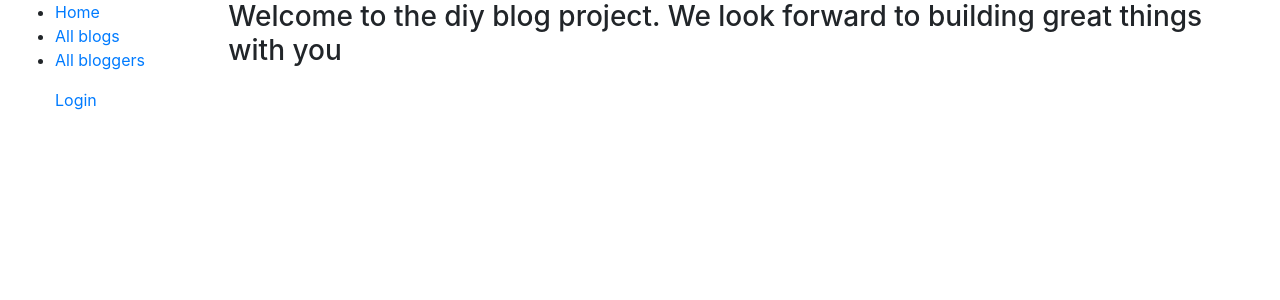
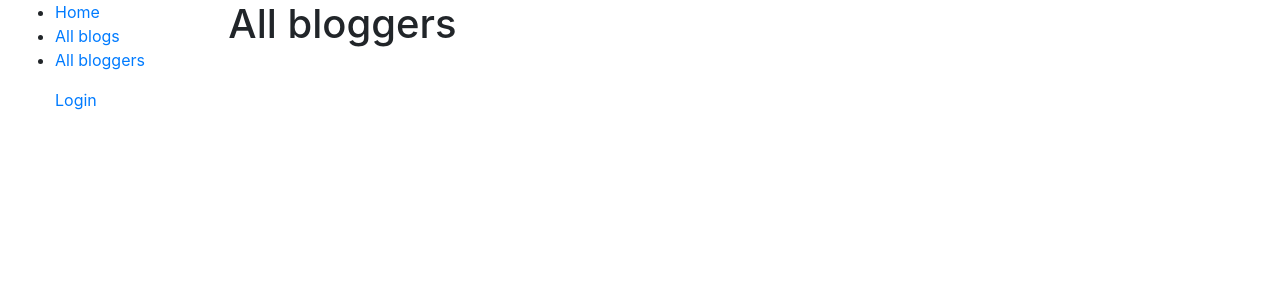
Before and after one commit to MungaiVic/diyblog, a Django app: page /blog/ in a window 1280 px wide. Shown: the top 300 px of the page. Run offline with Django 3.2, Linux system fonts and the light colour scheme; data that the repository does not hold is empty; parts of the project's set-up code (start-up, migrations or seed data) failed here and were passed over.

Commit message:
Added list view for bloggers on home page

```diff
--- a/blog/templates/index.html
+++ b/blog/templates/index.html
@@ -1,7 +1,7 @@
 {% extends 'base_generic.html' %}
 {% block content %}
 
-<h3>Welcome to the diy blog project. We look forward to building great things with you</h3>
+<h1>All bloggers</h1>
     {% for blogger in bloggers%}
     <li>{{blogger.first_name}} {{blogger.last_name}}</li>
     {% endfor %}
```
